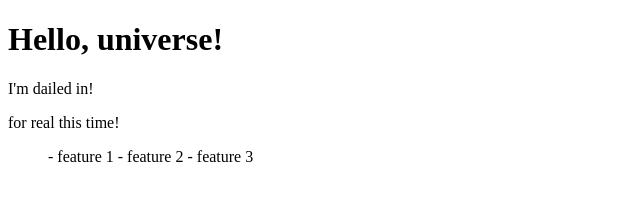
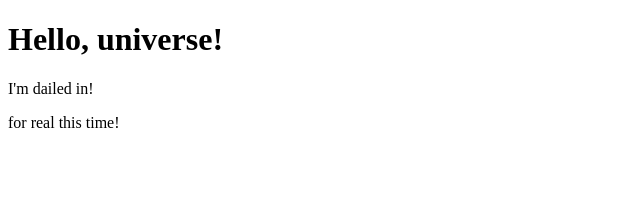
Before and after one commit to Jasminelittle137/first-repository, a plain HTML site: page index.html in a window 1280 px wide. Shown: the whole page, without its empty margins (0-640 px from the left). Drawn offline with Linux system fonts and the light colour scheme.

Commit message:
Update index.html

```diff
--- a/index.html
+++ b/index.html
@@ -9,10 +9,5 @@
   <h1>Hello, universe! </h1>
   <p> I'm dailed in!</p>
   <p> for real this time!</p>
-  <ul>
-  - feature 1
-  - feature 2
-  - feature 3
-  </ul>
 </body>
 </html>
```
